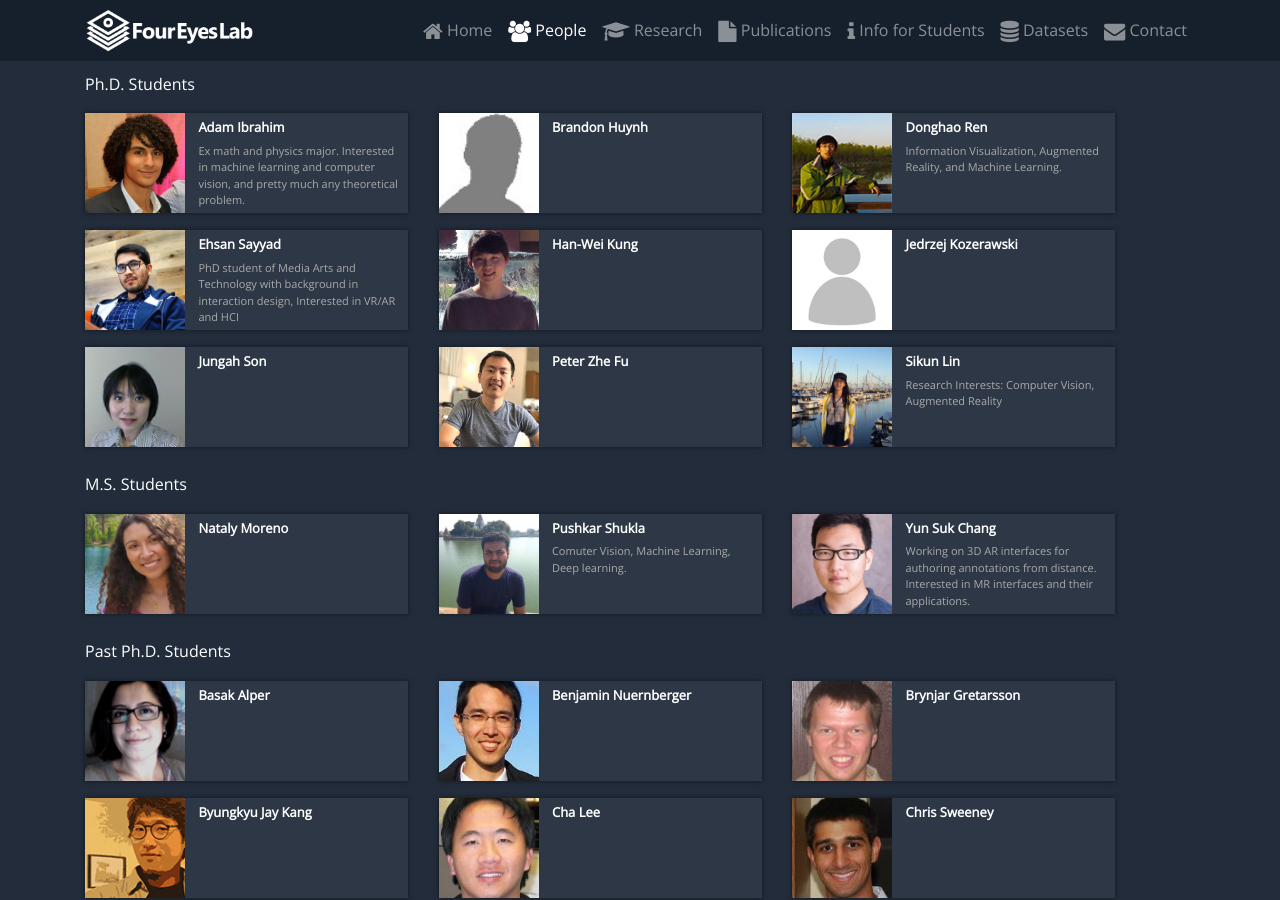
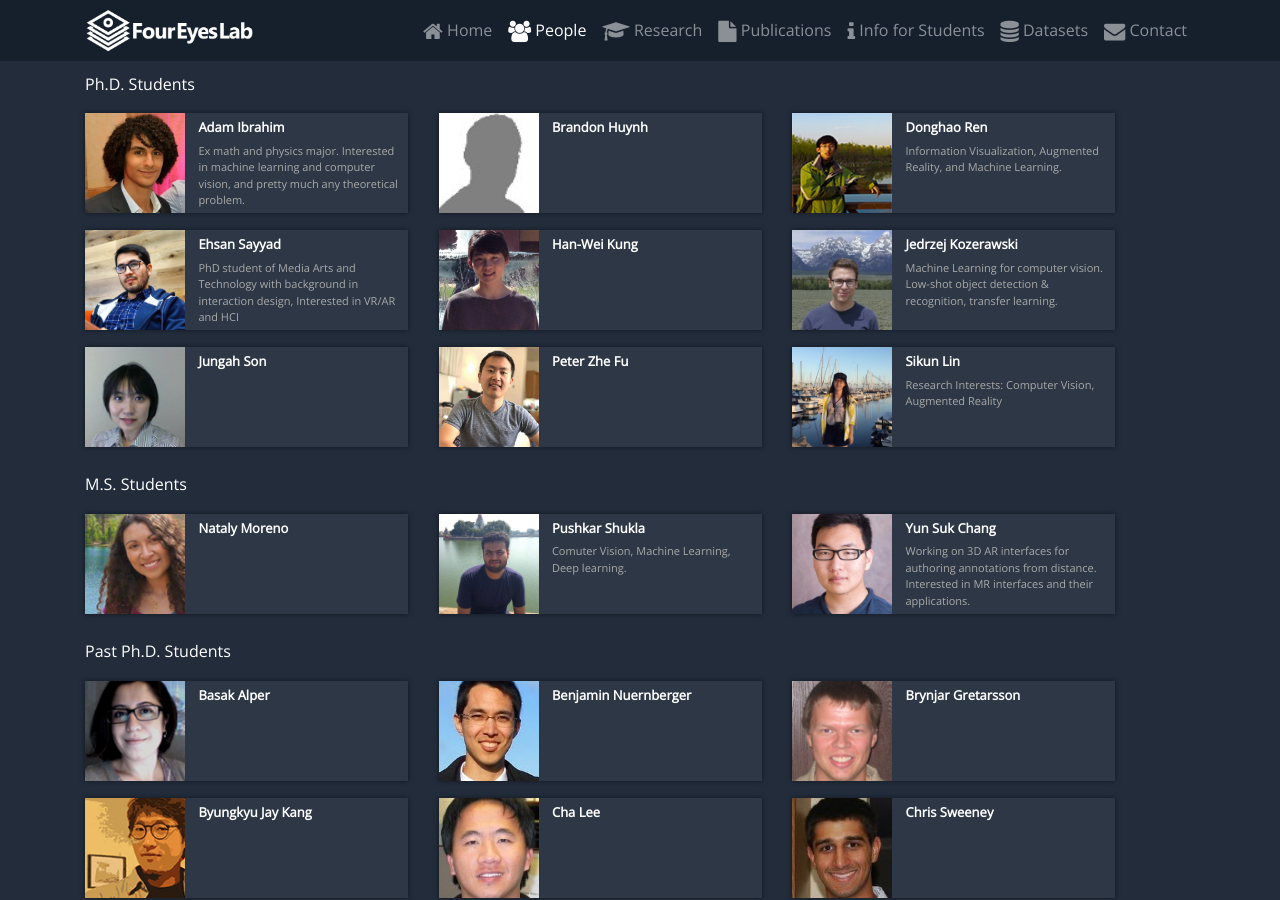
Before and after one commit to FourEyesLab/foureyeslab.github.io, a Jekyll site: the page built from people.html, in a window 1280 px wide and 900 px high, scrolled down 529 px. Built offline with Jekyll 4.4.1, drawn with Linux system fonts in a browser that asks for light colours; nearby versions of some CDN libraries.

Commit message:
updated jedrzej's information

```diff
--- a/_data/people.yml
+++ b/_data/people.yml
@@ -20,7 +20,9 @@
 
 - name: "Jedrzej Kozerawski"
   display: "Jedrzej Kozerawski"
-  photo: unknown.jpg
+  photo: jedrzej_kozerawski.jpg
+  website: https://www.linkedin.com/in/jkozerawski/
+  description: "Machine Learning for computer vision. Low-shot object detection & recognition, transfer learning."
   role: phd_student
 
 - name: "Sikun Lin"
```
